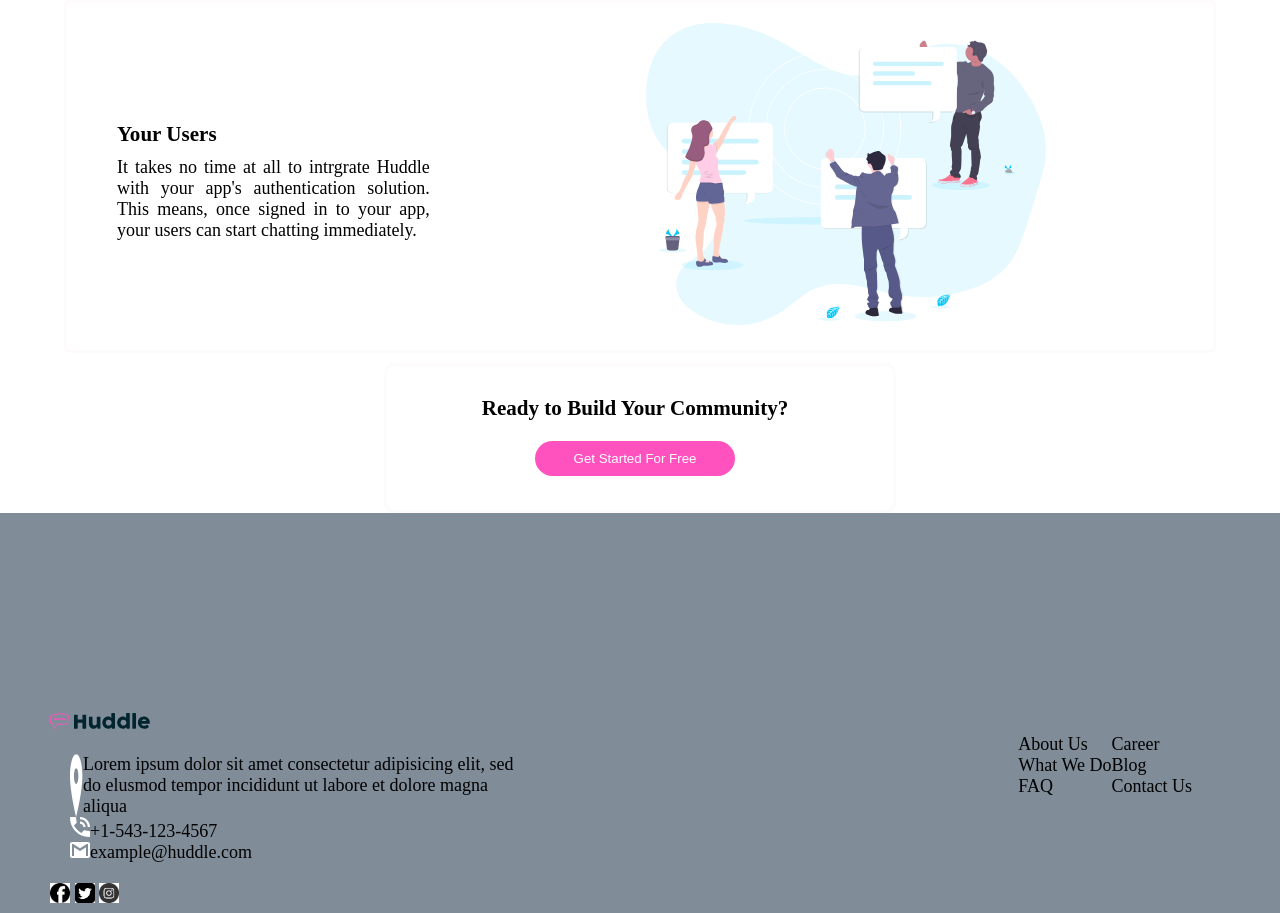
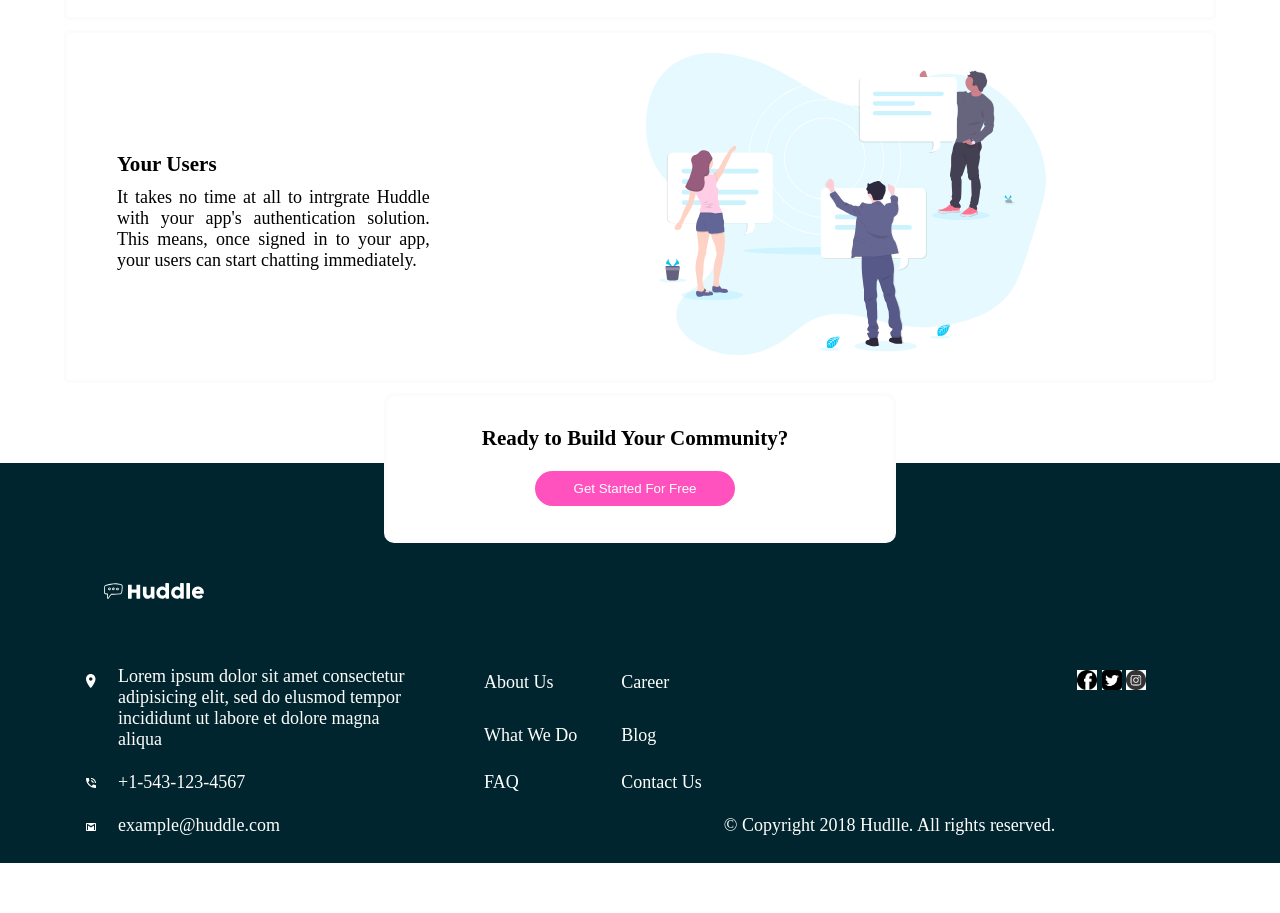
Before and after one commit to OkpePhillips/landing, a plain HTML site: page index.html in a window 1280 px wide. Shown: the part 1366-2279 px from the top of the page. After the commit the page ends 2229 px from the top, so only its background shows below. Drawn offline with Linux system fonts and the light colour scheme.

Commit message:
Added more styles and re-adjusted the html elements to be mobile responsive

```diff
--- a/index.html
+++ b/index.html
@@ -6,47 +6,58 @@
     <meta name="viewport" content="width=device-width, initial-scale=1.0" />
     <title>Responsive Landing Page Assignment</title>
     <link rel="stylesheet" href="style.css" />
+    <link rel="shortcut icon" href="favicon-32x32-2.png" type="image/x-icon" />
   </head>
   <body>
     <header>
       <div class="logo-button">
-            <div class="huddle"><img src="logo.svg" alt="logo" width="100px"/></div>
+        <div class="huddle">
+          <img src="logo.svg" alt="logo" width="100px" />
+        </div>
         <button class="first-button">Try it Free</button>
       </div>
       <div class="text-mockup">
         <div class="build-text">
           <h3>Build the Community Your Fans Will Love</h3>
           <p>
-                  Huddle re-imagines the way we build communities. You have a voice, but
-                  so does your audience. Create connections with your users as you
+            Huddle re-imagines the way we build communities. You have a voice,
+            but so does your audience. Create connections with your users as you
             engage in genuine discussion.
           </p>
           <button class="second-button">Get Started for Free</button>
         </div>
         <div class="illustration">
-                <img src="illustration-mockups.svg" alt="illustration-mockupss" width="400px" />
+          <img
+            src="illustration-mockups.svg"
+            alt="illustration-mockupss"
+            width="400px"
+          />
         </div>
       </div>
     </header>
     <main>
-    </div>
       <div class="grow">
         <div class="grow-text">
           <h3>Grow Together</h3>
           <p>
-          Generate meaningful discussions with your audience and build a strong,
-          loayl community. Think of the insightful conversations you miss out on
-          with a feedback form,
+            Generate meaningful discussions with your audience and build a
+            strong, loayl community. Think of the insightful conversations you
+            miss out on with a feedback form,
           </p>
         </div>
         <div class="grow-image">
-        <img src="illustration-grow-together.svg" alt="Growing Together" width="400px" />
+          <img
+            src="illustration-grow-together.svg"
+            alt="Growing Together"
+            width="400px"
+          />
         </div>
       </div>
       <div class="Flowing">
         <div class="flow-image">
           <img
-          src="illustration-flowing-conversation.svg" width="400px"
+            src="illustration-flowing-conversation.svg"
+            width="400px"
             alt="flowing conversation"
           />
         </div>
@@ -54,7 +65,8 @@
           <h3>Flowing Conversations</h3>
           <p>
             You wouldn't paginate a conversation in real life, so why do it
-          online? Our threads have just-in-time loading for a more natural flow.
+            online? Our threads have just-in-time loading for a more natural
+            flow.
           </p>
         </div>
       </div>
@@ -63,53 +75,87 @@
           <h3>Your Users</h3>
           <p>
             It takes no time at all to intrgrate Huddle with your app's
-          authentication solution. This means, once signed in to your app, your
-          users can start chatting immediately.
+            authentication solution. This means, once signed in to your app,
+            your users can start chatting immediately.
           </p>
         </div>
         <div class="user-image">
-        <img src="illustration-your-users.svg" alt="Your users" width="400px"/>
+          <img
+            src="illustration-your-users.svg"
+            alt="Your users"
+            width="400px"
+          />
         </div>
       </div>
+    <div class="relative">
       <div class="ready">
         <h3>Ready to Build Your Community?</h3>
         <button class="startbutton">Get Started For Free</button>
       </div>
     </main>
       <footer>
-        <div>
-            <img src="logo.svg" alt="Huddle Logo" width="100px" />
+        <div class="foot">
+          <div class="huddle">
+            <img
+              src="logo.svg"
+              alt="Huddle Logo"
+              width="100px"
+              class="whitehuddle"
+            />
           </div>
-        <div class="footer">
-           <div class="footline">
-                <div class="location">
-                    <img src="icon-location.svg" alt="" width="20px"/>
-                    <p>Lorem ipsum dolor sit amet consectetur adipisicing elit,
-                        sed do elusmod tempor incididunt ut labore et dolore magna aliqua</p>
-                </div>
-                <div>
-                    <img src="icon-phone.svg" alt="" width="20px"/>+1-543-123-4567
-                </div>
-                <div>
-                    <img src="icon-email.svg" alt="" width="20px"/>example@huddle.com
-                </div>
-            </div>
-            <div>
-              <p>About Us</p>
-              <p>What We Do</p>
-              <p>FAQ</p>
-            </div>
-            <div>
-              <p>Career</p>
-              <p>Blog</p>
-              <p>Contact Us</p>
-            </div>
-            <div>
-              <img src="icon-fb.png" alt="" width="20px"/>
-              <img src="icon-twitter.png" alt="" width="20px"/>
-              <img src="icon-instagram.png" alt="" width="20px"/>
-            </div>
+          <table>
+            <tr>
+              <td><img src="icon-location.svg" alt="" width="10px" /></td>
+              <td rowspan="2" class="lorem">
+                Lorem ipsum dolor sit amet consectetur adipisicing elit, sed do
+                elusmod tempor incididunt ut labore et dolore magna aliqua
+              </td>
+              <td></td>
+              <td></td>
+              <td class="about">About Us</td>
+              <td></td>
+              <td class="career">Career</td>
+              <td></td>
+              <td>
+                <img src="icon-fb.png" alt="" width="20px" />
+                <img src="icon-twitter.png" alt="" width="20px" />
+                <img src="icon-instagram.png" alt="" width="20px" />
+              </td>
+            </tr>
+            <tr>
+              <td></td>
+              <td></td>
+              <td></td>
+              <td class="about">What We Do</td>
+              <td></td>
+              <td class="blog">Blog</td>
+            </tr>
+            <tr>
+              <td class="icon">
+                <img src="icon-phone.svg" alt="" width="10px" />
+              </td>
+              <td>+1-543-123-4567</td>
+              <td></td>
+              <td></td>
+              <td class="faq">FAQ</td>
+              <td></td>
+              <td class="contact">Contact Us</td>
+            </tr>
+            <tr>
+              <td><img src="icon-email.svg" alt="" width="10px" /></td>
+              <td>example@huddle.com</td>
+              <td></td>
+              <td></td>
+              <td></td>
+              <td></td>
+              <td></td>
+              <td class="copyright">
+                &copy; Copyright 2018 Hudlle. All rights reserved.
+              </td>
+            </tr>
+          </table>
         </div>
       </footer>
+    </div>
   </body>
 </html>
--- a/style.css
+++ b/style.css
@@ -114,10 +114,12 @@ main {
   width: 70%;
   padding: 20px;
 }
+.relative {
+  position: relative;
+}
 .ready {
+  position: absolute;
   margin: auto;
-  /* position: relative; */
-  /* bottom: 10px; */
   width: 40%;
   align-items: center;
   justify-content: center;
@@ -128,7 +130,12 @@ main {
   border-radius: 10px;
   padding: 20px;
   background-color: white;
+  z-index: 20;
+  margin-bottom: -100px;
+  left: 50%;
+  transform: translate(-50%);
 }
+
 .startbutton {
   background-color: hsl(322, 100%, 66%);
   padding: 10px;
@@ -146,29 +153,83 @@ h3 {
   text-align: justify;
 }
 footer {
-  background-color: hsl(208, 11%, 55%);
+  background-color: hsl(192, 100%, 9%);
   height: 400px;
-  padding-top: 200px;
-  padding-left: 50px;
-  padding-right: 50px;
+  margin-top: 80px;
+  padding-top: 50px;
   padding-bottom: 50px;
-  /* position: absolute;
-  top: 10px; */
+  color: white;
+  /* margin-top: 100px;
+  padding-top: 50px; */
+  position: relative;
 }
-.footer {
-  display: flex;
-  /* margin: 50px; */
-  flex-wrap: wrap;
+.foot {
+  margin: auto;
+  width: 90%;
 }
-.location {
-  width: 50%;
-  display: flex;
-  margin-right: 20px;
+table {
+  padding: 10px;
+  /* margin: 10px; */
 }
-.location p {
-  display: inline-flex;
-}
-.footline {
-  margin: 10px;
+td {
+  box-sizing: content-box;
+  margin-left: 10px;
   padding: 10px;
 }
+
+.huddle {
+  padding-top: 50px;
+}
+.lorem {
+  width: 300px;
+}
+.whitehuddle {
+  filter: brightness(0) invert(1);
+}
+@media screen and (max-width: 400px) {
+  .text-mockup {
+    flex-direction: column;
+    width: 100%;
+  }
+  .grow {
+    flex-direction: column;
+    width: 100%;
+    margin: 50px;
+  }
+  .users {
+    flex-direction: column;
+    width: 100%;
+    margin: 50px;
+  }
+  .Flowing {
+    flex-direction: column;
+    width: 100%;
+    margin: 50px;
+  }
+  .flow-conversation {
+    width: 90%;
+    margin: auto;
+  }
+  .flow-image {
+    width: 100%;
+    margin: 50px;
+  }
+  .build-text {
+    width: 90%;
+    margin: auto;
+  }
+  .grow-text {
+    width: 90%;
+    margin: auto;
+  }
+  .grow-image {
+    width: 100%;
+  }
+  .user-text {
+    width: 90%;
+    margin: auto;
+  }
+  .user-image {
+    width: 100%;
+  }
+}
```
Also changed, not shown: favicon-32x32-2.png (added). Lines whose indentation alone changed are shown as unchanged.
